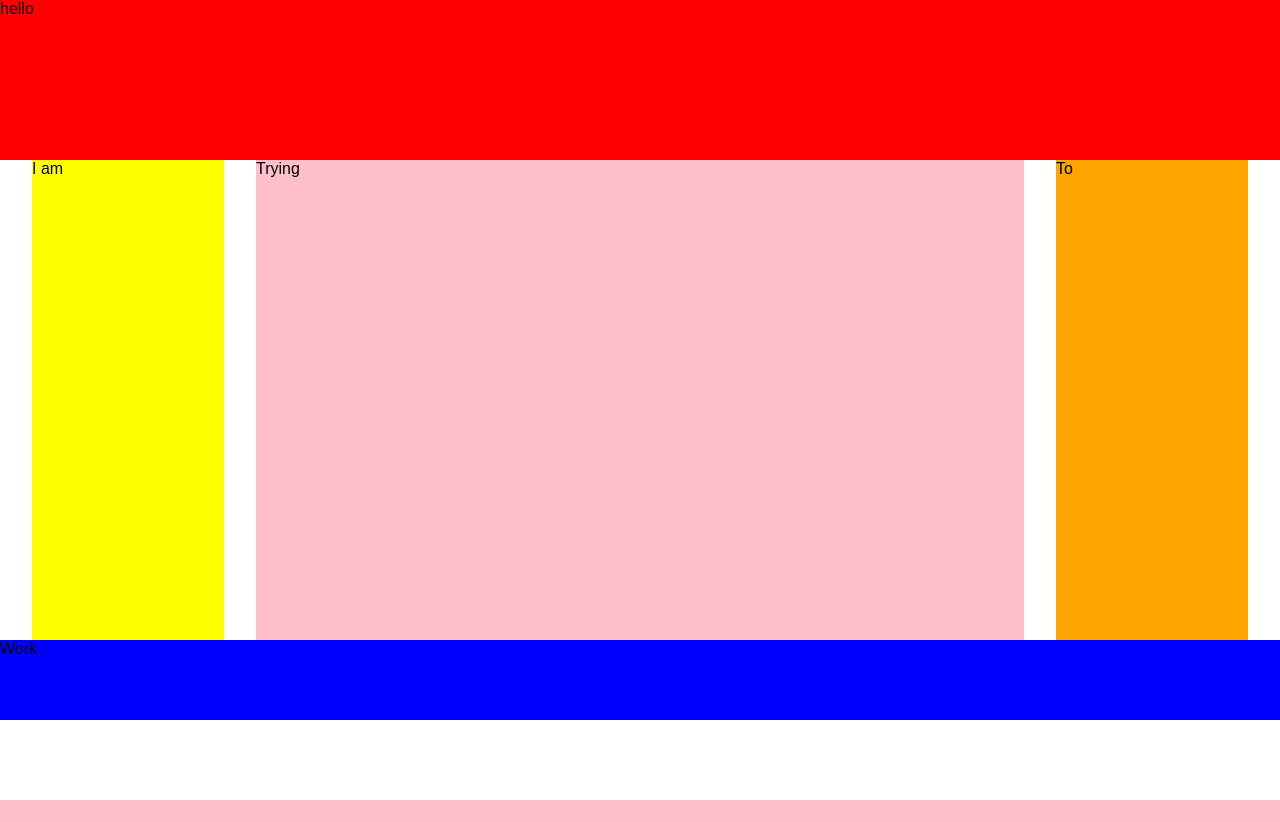
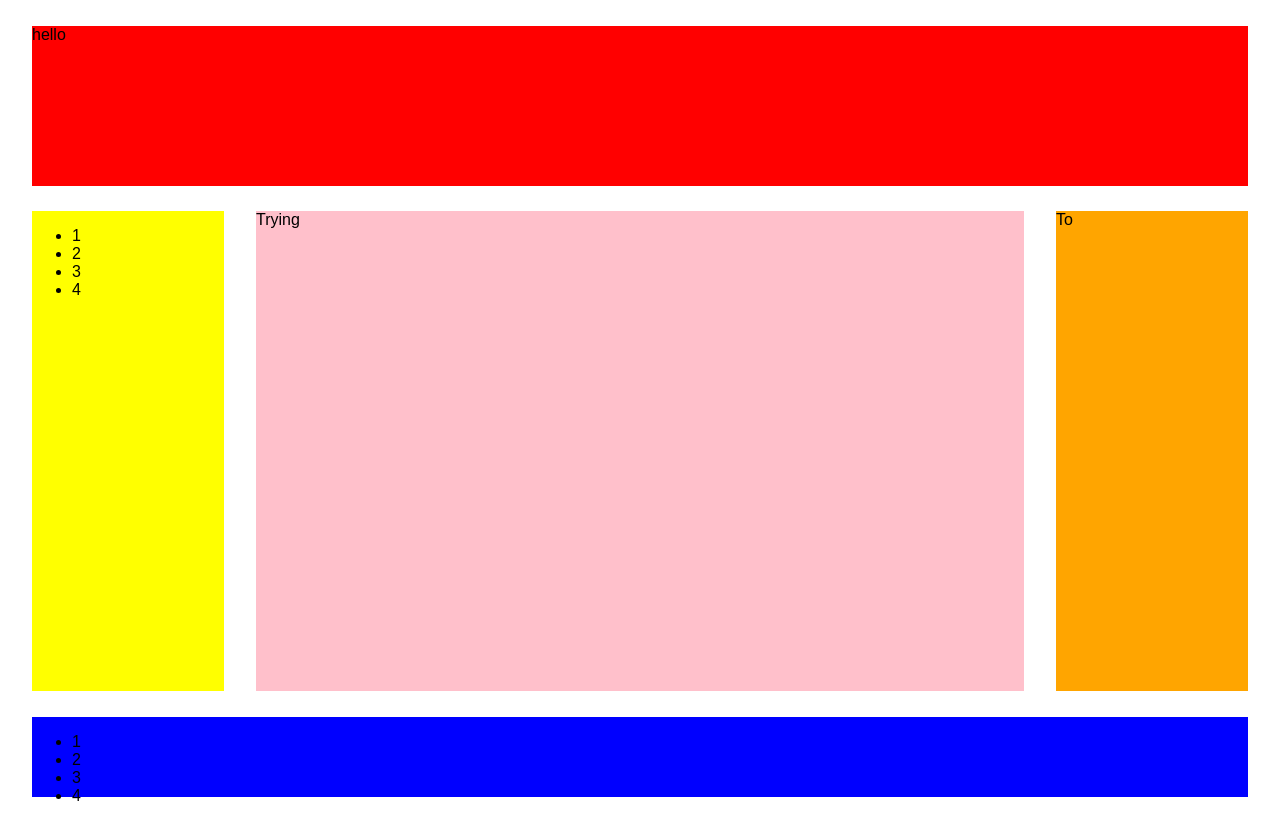
Before and after one commit to Yamikamisama/GagaSample, a PHP site: page /site_layout.html in a window 1280 px wide. Before the commit the page ends 800 px from the top, so only its background shows below. Run offline with PHP 8.4, Linux system fonts and the light colour scheme.

Commit message:
margins fully created

```diff
--- a/css/layout.css
+++ b/css/layout.css
@@ -1,7 +1,8 @@
 #header{
 	height:10em;
-	width:100%;
+	width:95%;
 	background-color: red;
+	margin: 2% 2.5%
 }
 
 #left_nav{
@@ -31,7 +32,8 @@
 
 #footer{
 	height:5em;
-	width:100%;
+	width:95%;
 	background-color: blue;
 	display: inline-block;
+	margin: 2% 2.5%;
 }
--- a/site_layout.html
+++ b/site_layout.html
@@ -11,7 +11,12 @@
 
 	<body>
 		<div id="left_nav">
-			I am
+			<ul id="nav_list">
+				<li>1</li>
+				<li>2</li>
+				<li>3</li>
+				<li>4</li>
+			</ul>
 		</div>
 
 		<div id="center_carousel">
@@ -24,7 +29,12 @@
 	</body>
 
 	<div id="footer">
-		Work
+		<ul id="foot_list">
+			<li>1</li>
+			<li>2</li>
+			<li>3</li>
+			<li>4</li>
+		</ul>
 	</div>
 
 </html>
```
